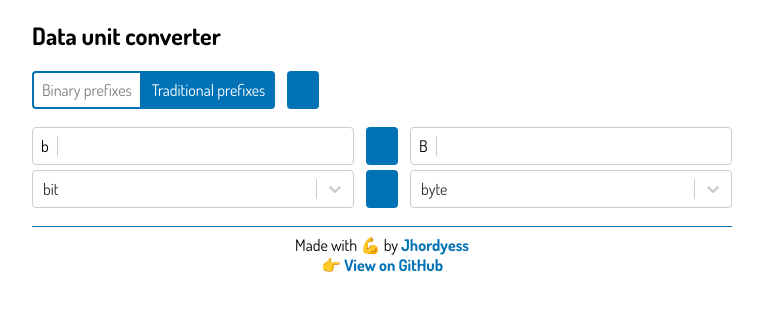
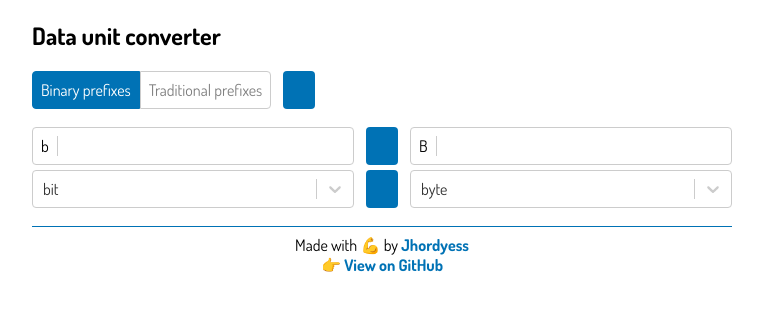
Before and after one commit to jhordyess/data-unit-converter, a React (Vite) app: page / in a window 1280 px wide. Shown: the top 310 px of the page, without its empty margins (258-1021 px from the left). Built offline with nearby package versions, Linux system fonts and the light colour scheme; some icons are missing.

Commit message:
refactor: Update ToggleButton component to handle input changes correctly and improve styling

```diff
--- a/src/components/Calculator/components/ToggleButton/index.tsx
+++ b/src/components/Calculator/components/ToggleButton/index.tsx
@@ -17,11 +17,11 @@ export const ToggleButton: FC<ToggleButtonProps> = ({
   setValue,
   title
 }) => {
-  const handleChange: ChangeEventHandler<HTMLInputElement> = () => setValue(!value)
+  const handleChange: ChangeEventHandler<HTMLInputElement> = e => setValue(e.target.checked)
 
   return (
     <div className="SihmKT" title={title}>
-      <input type="checkbox" checked={value} onChange={handleChange} id={'rghTp'} />
+      <input type="checkbox" checked={value} onChange={handleChange} id={'rghTp'} hidden />
 
       <label htmlFor="rghTp">
         <div>{traditionalLabel}</div>
--- a/src/components/Calculator/components/ToggleButton/style.css
+++ b/src/components/Calculator/components/ToggleButton/style.css
@@ -12,42 +12,38 @@ div.SihmKT > label {
 }
 
 div.SihmKT > label div {
-  padding: 7px 8px;
+  padding: 8px;
   margin: 0px;
-  border: 2px solid var(--primary-color);
-}
-
-div.SihmKT > label:hover div {
-  border-color: var(--hover-color);
-}
-
-div.SihmKT > input {
-  display: none;
+  border: 1px solid;
 }
 
 div.SihmKT > label > div:first-child {
-  background-color: white;
-  color: gray;
+  background-color: var(--primary-color);
+  border-color: var(--primary-color);
+  color: white;
   border-radius: 4px 0px 0px 4px;
 }
 
+div.SihmKT > input:checked + label > div:first-child {
+  background-color: white;
+  border-color: rgb(204, 204, 204);
+  color: gray;
+}
+
 div.SihmKT > label > div:last-child {
-  background-color: var(--primary-color);
-  color: white;
+  background-color: white;
+  border-color: rgb(204, 204, 204);
+  color: gray;
   border-radius: 0px 4px 4px 0px;
 }
 
-div.SihmKT > input:checked + label > div:first-child {
+div.SihmKT > input:checked + label > div:last-child {
   background-color: var(--primary-color);
+  border-color: var(--primary-color);
   color: white;
 }
 
-div.SihmKT > input:checked + label > div:last-child {
-  background-color: white;
-  color: gray;
-}
-
-div.SihmKT > input:checked + label:hover > div:first-child,
-div.SihmKT > label:hover > div:last-child {
+div.SihmKT > input:checked + label:hover > div:last-child,
+div.SihmKT > label:hover > div:first-child {
   background-color: var(--hover-color);
 }
```
